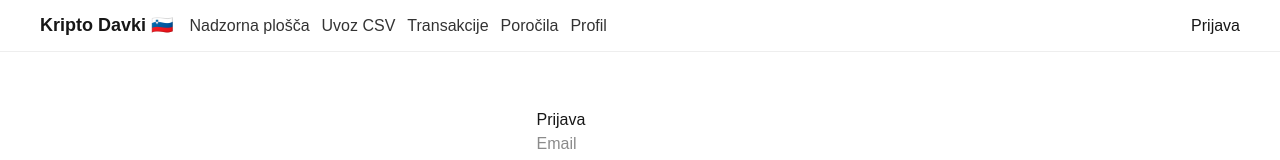
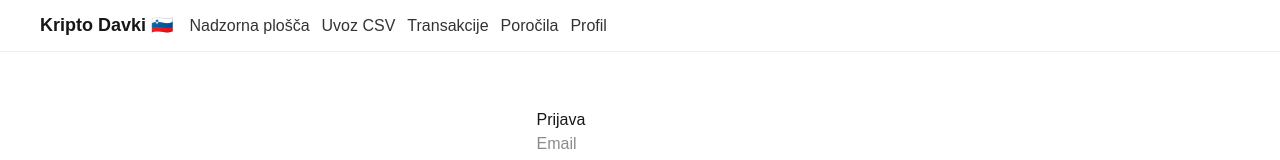
Before and after one commit to janspoljar/furs-crypto-report-, a Next.js app: page /login in a window 1280 px wide. Shown: the top 160 px of the page. Built offline with nearby package versions, Linux system fonts and the light colour scheme; no server answers.

Commit message:
Remove unused ts-expect-error in layout

```diff
--- a/app/layout.tsx
+++ b/app/layout.tsx
@@ -51,8 +51,6 @@ export default async function RootLayout({
               </nav>
             </div>
             <div>
-              {/* @ts-expect-error server -> client prop */}
-              <UserNav initialUser={initialUser} />
             </div>
           </div>
         </header>
```
